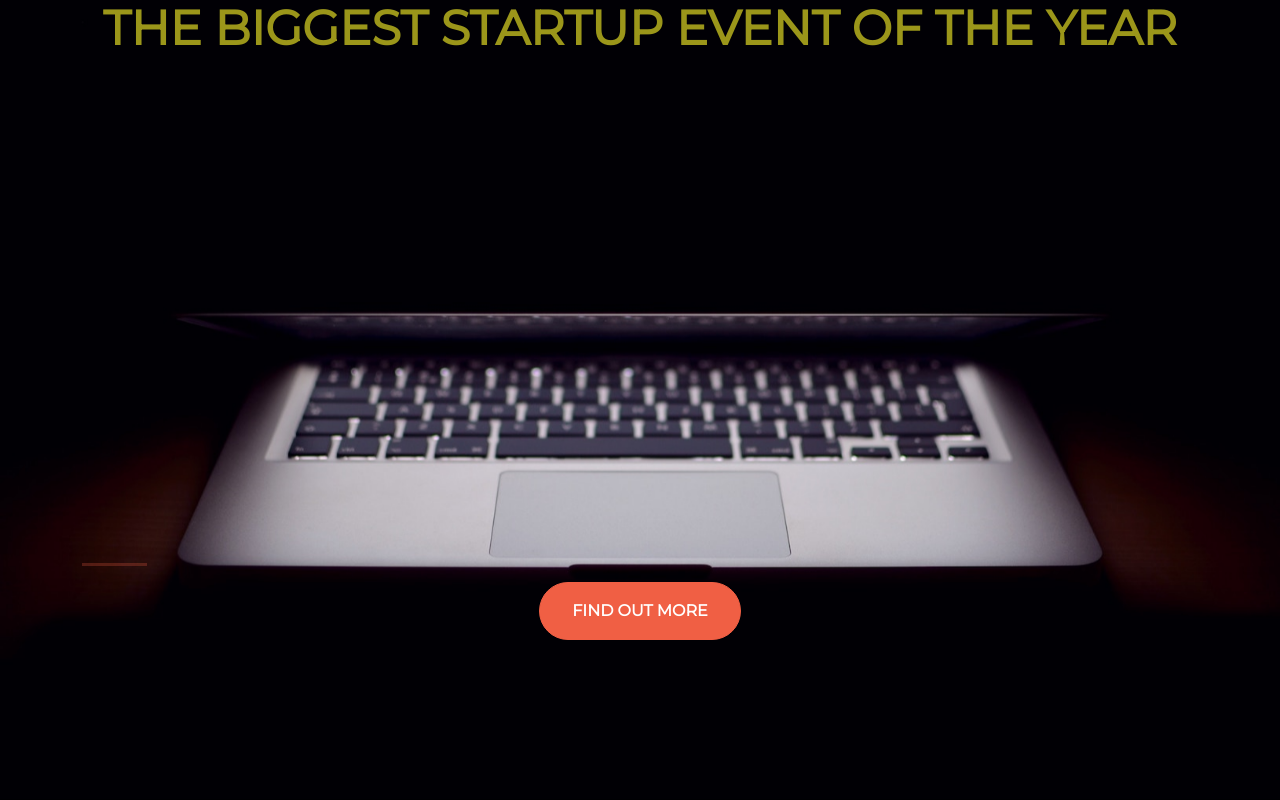
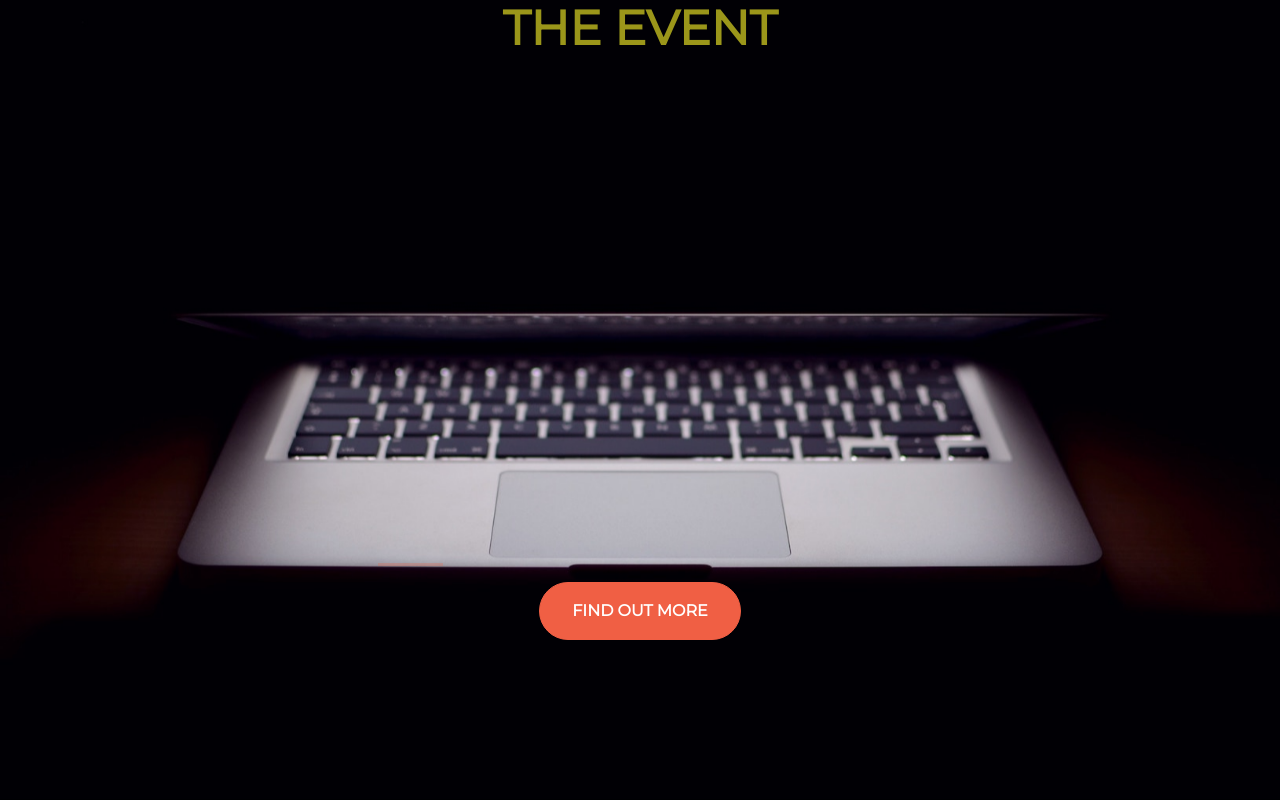
Before and after one commit to Ashish93-mrx/ash-startup, a plain HTML site: page index.html in a window 1280 px wide. Drawn offline with nearby package versions, Linux system fonts and the light colour scheme.

Commit message:
Update index.html

```diff
--- a/index.html
+++ b/index.html
@@ -21,7 +21,7 @@
     <div class="container d-flex justify-content-center h-100">
       <div class="row">
         <header class="text-center col-12">
-    <h1 class="text-uppercase"><strong>The biggest Startup event of the year</strong></h1>
+    <h1 class="text-uppercase"><strong>The Event</strong></h1>
   </header>
   <div class="buffer" col-12></div>
   <section class="text-center col-12">
```
